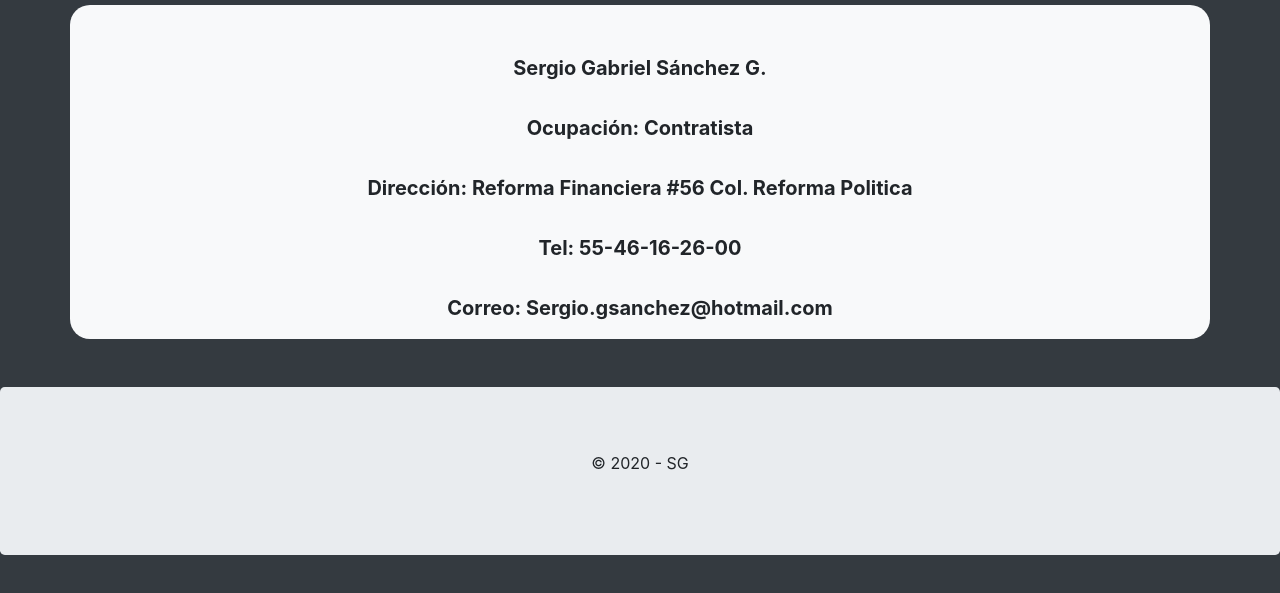
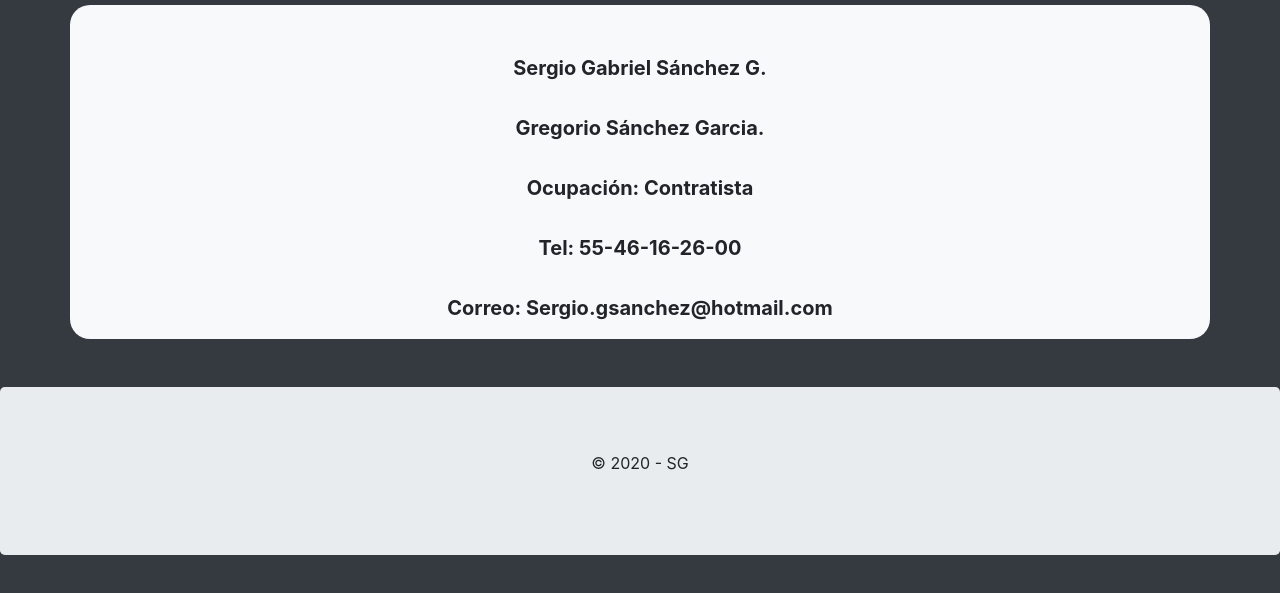
Before and after one commit to SGSG00/SGSG00.github.io, a plain HTML site: page page-html/contacto.html in a window 1280 px wide. Shown: the part 51-644 px from the top of the page. Drawn offline with nearby package versions, Linux system fonts and the light colour scheme.

Commit message:
Version 1.0.3

```diff
--- a/page-html/contacto.html
+++ b/page-html/contacto.html
@@ -40,16 +40,19 @@
                 Sergio Gabriel Sánchez G.
                 <br>
                 <br>
+                Gregorio Sánchez Garcia.
+                <br>
+                <br>
                 Ocupación: Contratista
                 <br>
-                <br>
-                Dirección: Reforma Financiera #56 Col. Reforma Politica
-                <br>
+
                 <br>
                 Tel: 55-46-16-26-00
                 <br>
                 <br>
                 Correo: Sergio.gsanchez@hotmail.com
+
+
             </p>
         </article>
 
```
